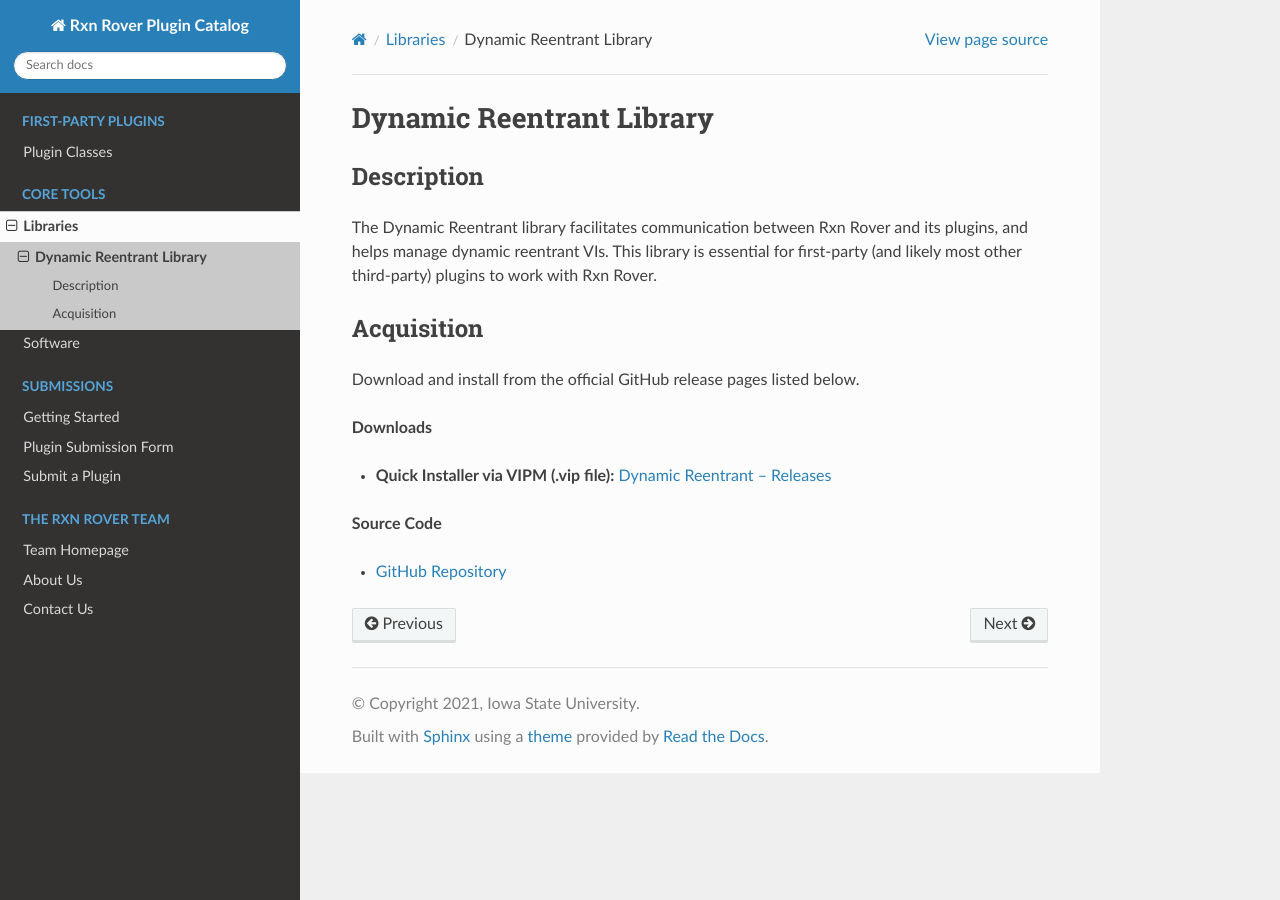
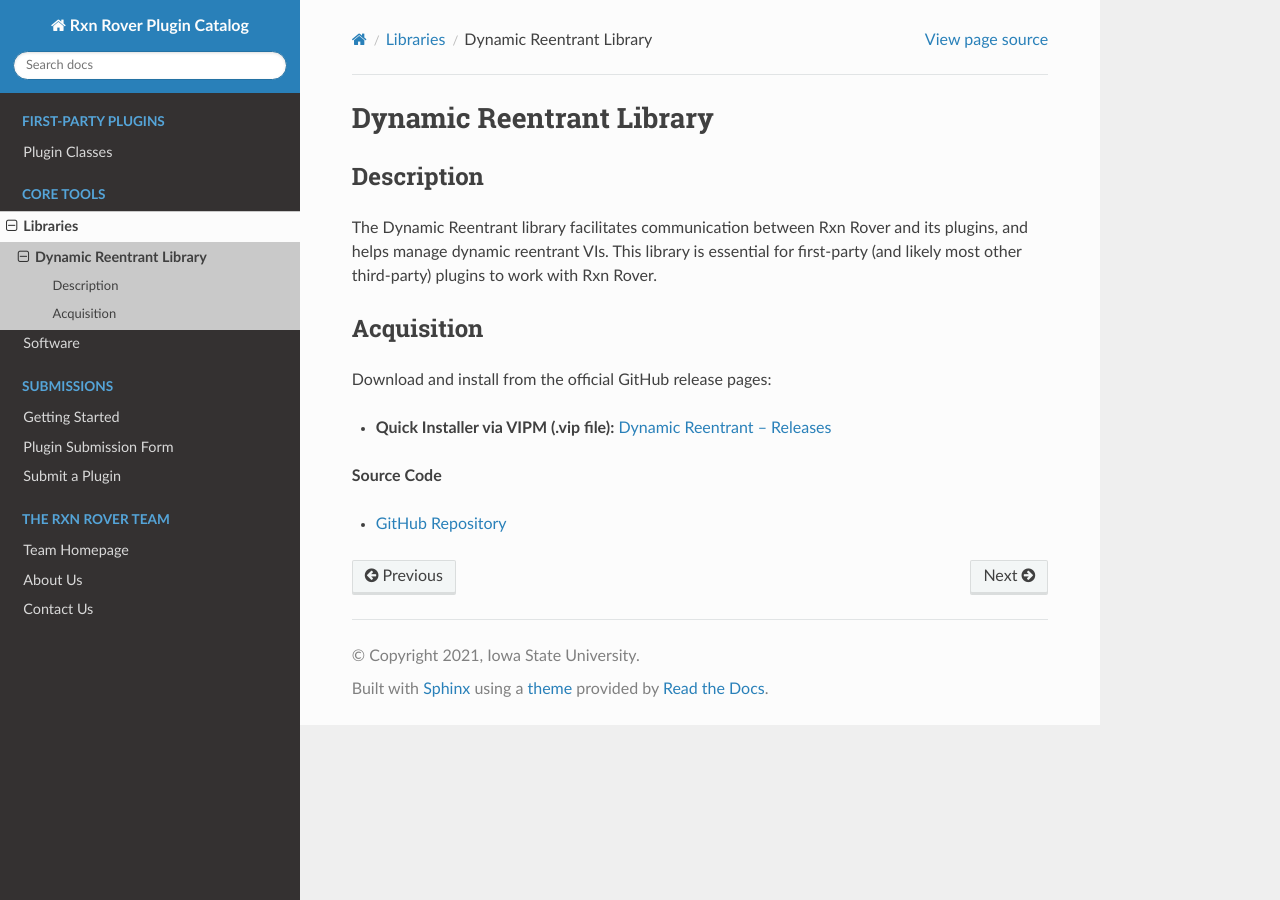
Before and after one commit to RxnRover/PluginCatalog, a Sphinx documentation site: the page built from source/core_tools/libraries/dynamic_reentrant.rst, in a window 1280 px wide. Built offline with Sphinx 7.4.7 and the Read the Docs theme 3.1.0, drawn with Linux system fonts in a browser that asks for light colours; pages that are not in the unit, such as notebooks, are missing from menus.

Commit message:
remove redundant, Downloads seperator

```diff
--- a/source/core_tools/libraries/dynamic_reentrant.rst
+++ b/source/core_tools/libraries/dynamic_reentrant.rst
@@ -12,9 +12,7 @@
 Acquisition
 -----------
 
-Download and install from the official GitHub release pages listed below.
-
-**Downloads**
+Download and install from the official GitHub release pages:
 
 - **Quick Installer via VIPM (.vip file):**
   `Dynamic Reentrant – Releases <https://github.com/RxnRover/DynamicReentrant/releases>`_
```
